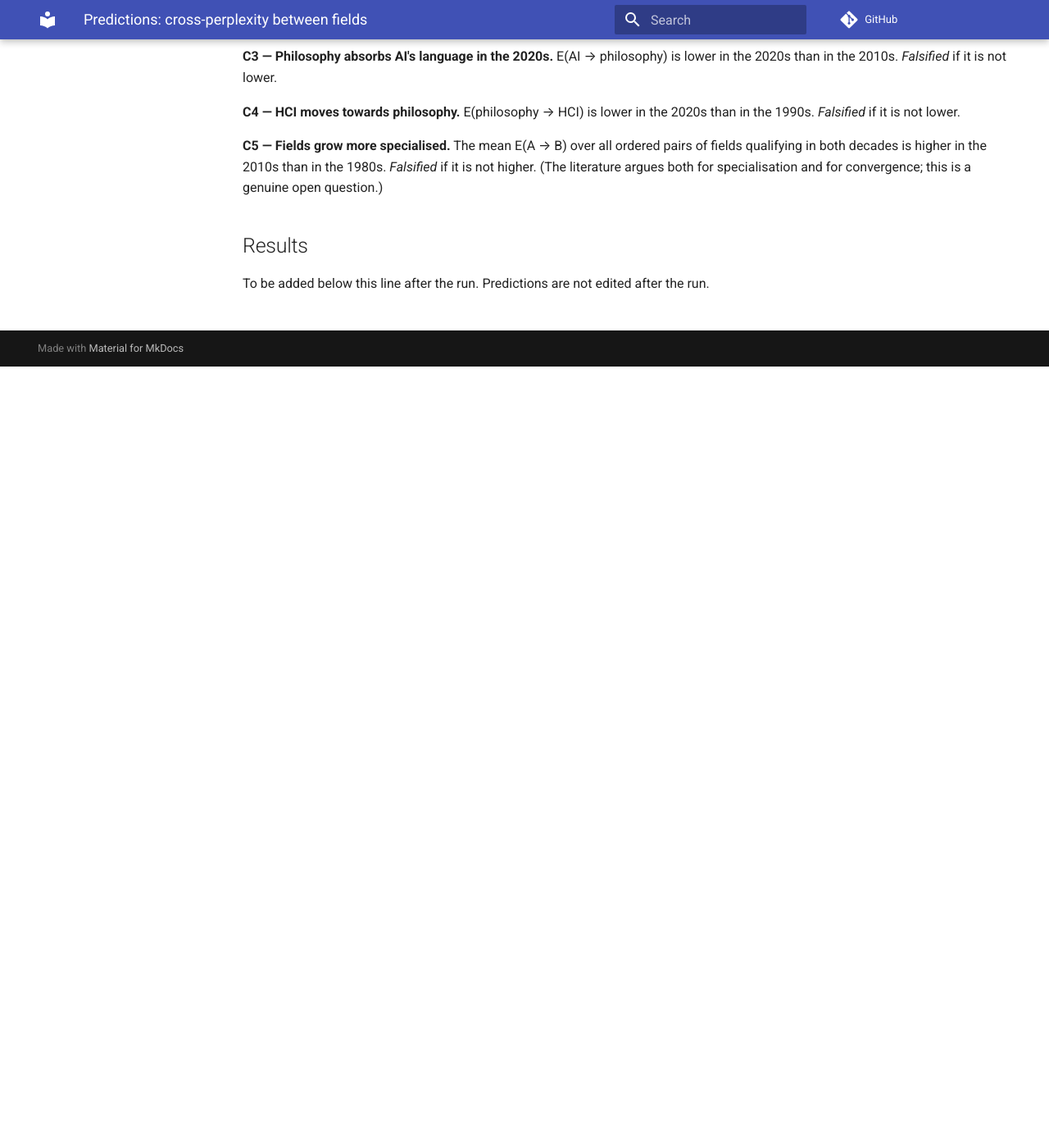
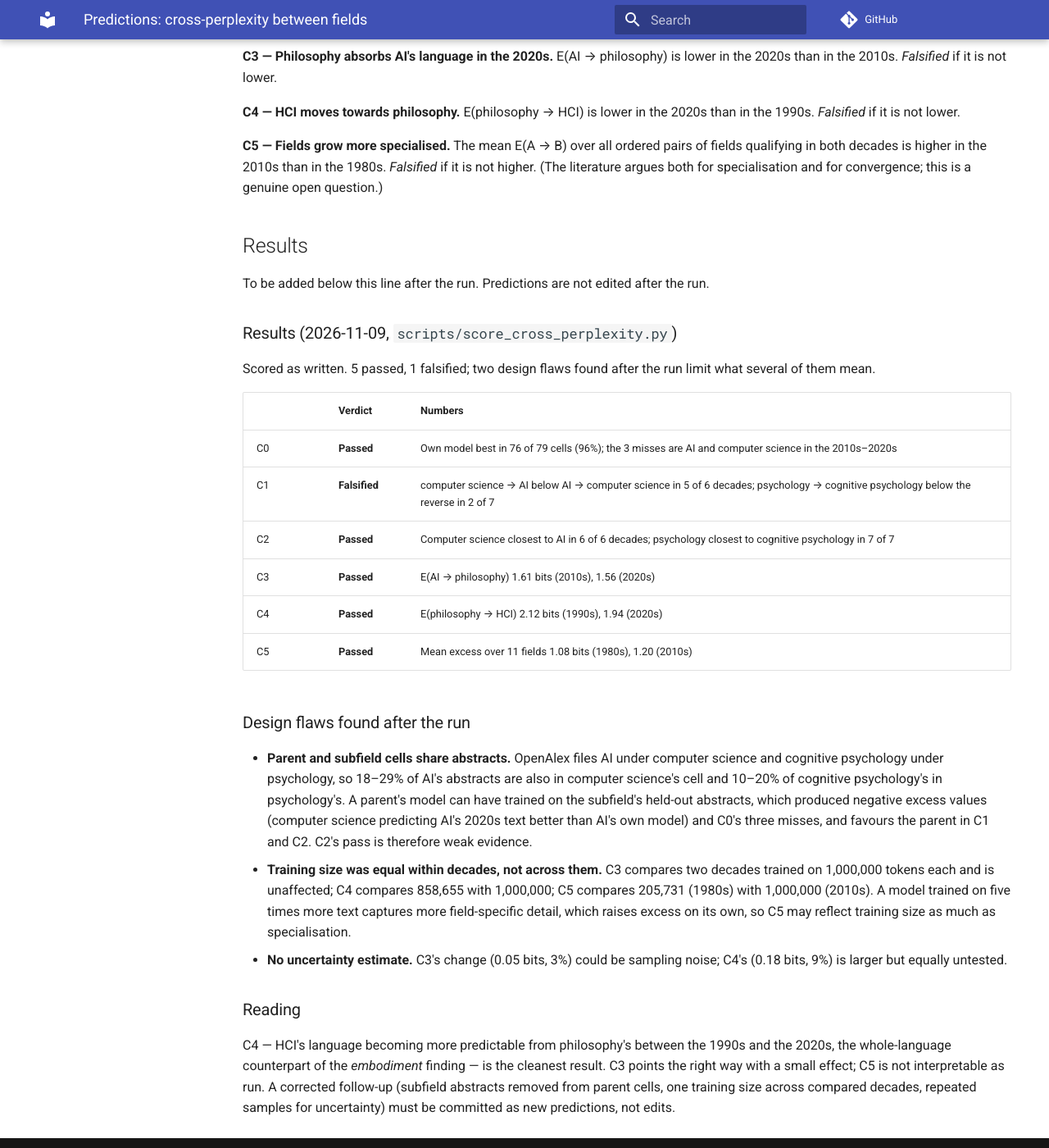
Before and after one commit to Dovalization/interpretant, an MkDocs documentation site: the page built from docs/predictions_cross_perplexity.md, in a window 1280 px wide and 1400 px high, scrolled down 953 px. Shown: the whole window at 82% size. Built offline with MkDocs 1.6.1 and Material for MkDocs 9.7.7, drawn with Linux system fonts in a browser that asks for light colours; comment, search, counter and statistics services are not loaded.

Commit message:
docs: score cross-perplexity predictions (5 passed, 1 falsified) with design flaws
Records the verdicts and two flaws found after the run: parent and subfield cells share
abstracts (AI in computer science, cognitive psychology in psychology), which weakens C0's
misses, C1 and C2, and training size varied across decades, which confounds C5. C4 (HCI's
language moving towards philosophy's) is the cleanest result.

```diff
--- a/docs/predictions_cross_perplexity.md
+++ b/docs/predictions_cross_perplexity.md
@@ -52,3 +52,41 @@ genuine open question.)
 ## Results
 
 To be added below this line after the run. Predictions are not edited after the run.
+
+### Results (2026-11-09, `scripts/score_cross_perplexity.py`)
+
+Scored as written. 5 passed, 1 falsified; two design flaws found after the run limit what
+several of them mean.
+
+| | Verdict | Numbers |
+|---|---|---|
+| C0 | **Passed** | Own model best in 76 of 79 cells (96%); the 3 misses are AI and computer science in the 2010s–2020s |
+| C1 | **Falsified** | computer science → AI below AI → computer science in 5 of 6 decades; psychology → cognitive psychology below the reverse in 2 of 7 |
+| C2 | **Passed** | Computer science closest to AI in 6 of 6 decades; psychology closest to cognitive psychology in 7 of 7 |
+| C3 | **Passed** | E(AI → philosophy) 1.61 bits (2010s), 1.56 (2020s) |
+| C4 | **Passed** | E(philosophy → HCI) 2.12 bits (1990s), 1.94 (2020s) |
+| C5 | **Passed** | Mean excess over 11 fields 1.08 bits (1980s), 1.20 (2010s) |
+
+### Design flaws found after the run
+
+- **Parent and subfield cells share abstracts.** OpenAlex files AI under computer science and
+  cognitive psychology under psychology, so 18–29% of AI's abstracts are also in computer
+  science's cell and 10–20% of cognitive psychology's in psychology's. A parent's model can
+  have trained on the subfield's held-out abstracts, which produced negative excess values
+  (computer science predicting AI's 2020s text better than AI's own model) and C0's three
+  misses, and favours the parent in C1 and C2. C2's pass is therefore weak evidence.
+- **Training size was equal within decades, not across them.** C3 compares two decades
+  trained on 1,000,000 tokens each and is unaffected; C4 compares 858,655 with 1,000,000;
+  C5 compares 205,731 (1980s) with 1,000,000 (2010s). A model trained on five times more text
+  captures more field-specific detail, which raises excess on its own, so C5 may reflect
+  training size as much as specialisation.
+- **No uncertainty estimate.** C3's change (0.05 bits, 3%) could be sampling noise; C4's
+  (0.18 bits, 9%) is larger but equally untested.
+
+### Reading
+
+C4 — HCI's language becoming more predictable from philosophy's between the 1990s and the
+2020s, the whole-language counterpart of the *embodiment* finding — is the cleanest result.
+C3 points the right way with a small effect; C5 is not interpretable as run. A corrected
+follow-up (subfield abstracts removed from parent cells, one training size across compared
+decades, repeated samples for uncertainty) must be committed as new predictions, not edits.
```
